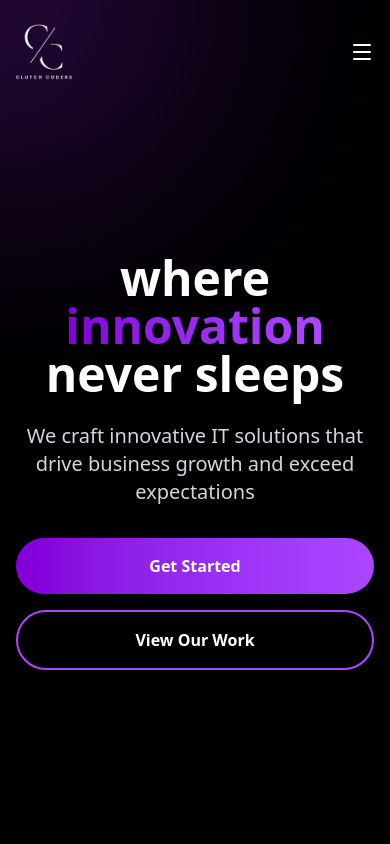
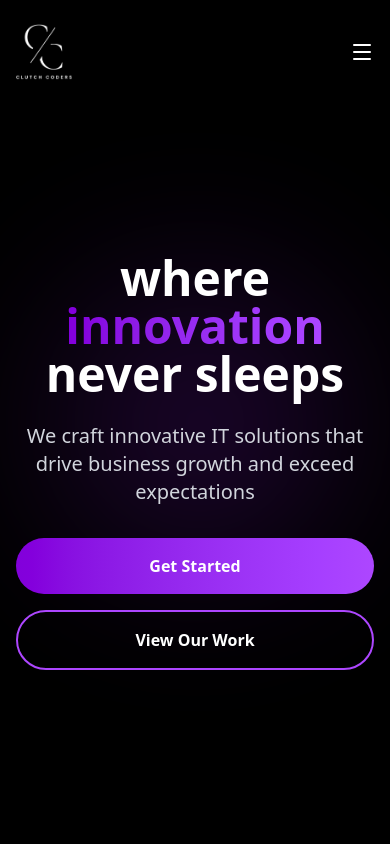
Before and after one commit to RenilGarala/CC, a React (Vite) app: page / in a window 390 px wide. Shown: the top 844 px of the page. Built offline with nearby package versions, Linux system fonts and the light colour scheme.

Commit message:
add logo, change font color, animation

```diff
--- a/src/components/Home.jsx
+++ b/src/components/Home.jsx
@@ -90,6 +90,8 @@ const Home = () => {
   ];
 
   useEffect(() => {
+    if ("ontouchstart" in window) return;
+
     const handleMouseMove = (e) => {
       if (!glowRef.current) return;
 
@@ -165,10 +167,17 @@ const Home = () => {
       >
         <div
           ref={glowRef}
-          className="pointer-events-none fixed top-0 left-0 w-[400px] h-[400px] rounded-full opacity-40 blur-[120px]
+          className="
+    pointer-events-none
+    fixed top-1/2 left-1/2
+    w-[280px] h-[280px] md:w-[400px] md:h-[400px]
+    rounded-full
+    opacity-30 md:opacity-40
+    blur-[90px] md:blur-[120px]
     bg-gradient-to-r from-purple-900 to-purple-800
-             transition-transform duration-75
-             -translate-x-1/2 -translate-y-1/2"
+    -translate-x-1/2 -translate-y-1/2
+    transition-transform duration-100
+  "
         />
 
         <div className="container mx-auto px-4 relative z-10">
```
Lines whose indentation alone changed are shown as unchanged.
